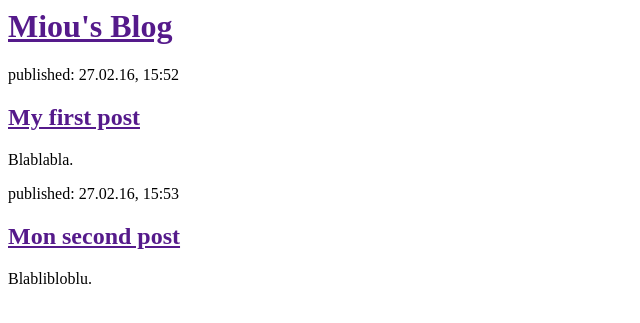
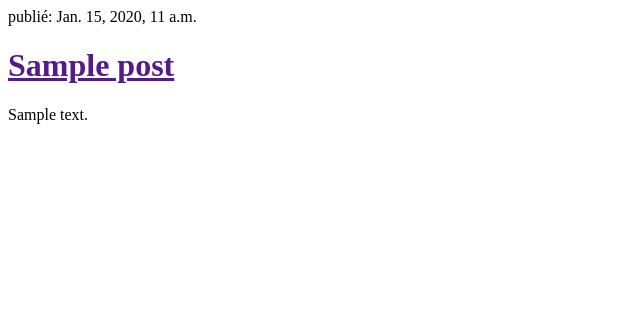
Before and after one commit to merkandon/my-first-blog, a Django app: template blog/templates/blog/post_list.html in a window 1280 px wide. Shown: the top 323 px of the page, without its empty margins (0-640 px from the left). Run offline with Django 3.2, Linux system fonts and the light colour scheme; the template is opened without the code that fills it: values that come from a table or form of the project are taken from there, others are empty; tables that the repository leaves empty hold one stand-in row (values such as "Sample post").

Commit message:
Modification du HTML du site

```diff
--- a/blog/models.py
+++ b/blog/models.py
@@ -17,5 +17,3 @@ class Post(models.Model):
 
     def __str__(self):
         return self.title
-
-# Create your models here.
--- a/blog/templates/blog/post_list.html
+++ b/blog/templates/blog/post_list.html
@@ -4,19 +4,12 @@
     </head>
     <body>
         <div>
-            <h1><a href="">Miou's Blog</a></h1>
+          {% for post in posts %}
+  <div>
+      <p>publié: {{ post.published_date }}</p>
+      <h1><a href="">{{ post.title }}</a></h1>
+      <p>{{ post.text|linebreaks }}</p>
         </div>
-
-        <div>
-            <p>published: 27.02.16, 15:52</p>
-            <h2><a href="">My first post</a></h2>
-            <p>Blablabla.</p>
-        </div>
-
-        <div>
-            <p>published: 27.02.16, 15:53</p>
-            <h2><a href="">Mon second post</a></h2>
-            <p>Blablibloblu.</p>
-        </div>
+        {% endfor %}
     </body>
 </html>
```
Also changed, not shown: blog/views.py (+5 -2 lines).
